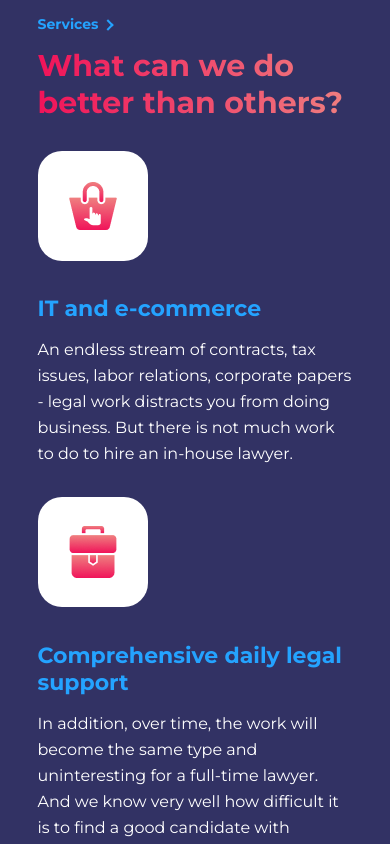
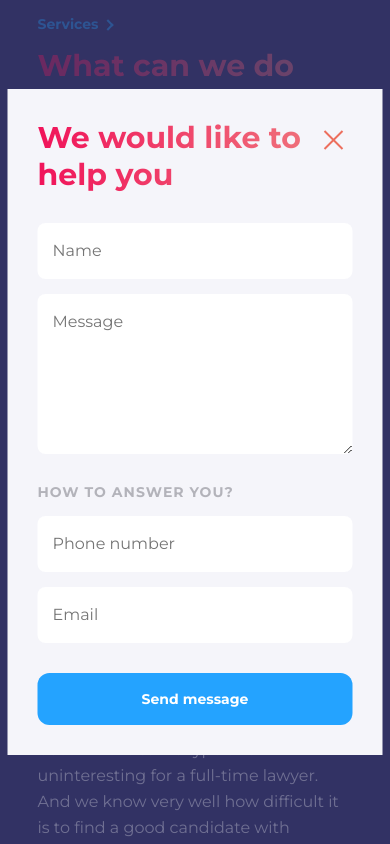
Before and after one commit to ral1an/hlegal-final, a website: page index.html in a window 390 px wide. Shown: the top 844 px of the page. Drawn offline with Linux system fonts and the light colour scheme.

Commit message:
second commit

```diff
--- a/index.html
+++ b/index.html
@@ -220,7 +220,7 @@
             </div>
         </div>
     </footer>
-    <!-- <div class="layer">
+    <div class="layer">
         <form class="form-registration" action="https://fom.in.ua/echo">
             <h1 class="title">
                 We would like to help you
@@ -245,6 +245,6 @@
                 <img src="./images/Close.svg" alt="картинка крестика">
             </button>
         </form>
-    </div> -->
+    </div>
 </body>
 </html>
--- a/scss/styles.scss
+++ b/scss/styles.scss
@@ -196,6 +196,15 @@ body {
         display: flex;
         flex-direction: column;
         gap: 30px;
+    }
+
+    .layer .form-registration{
+        width: 375px;
+        border-radius: 0px;
+    }
+
+    .layer {
+        position: sticky;
     }
 }
 
```
Also changed, not shown: css/styles.css, scss/_contact-form.scss (line endings or trailing spaces).
